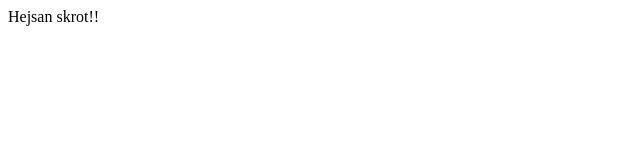
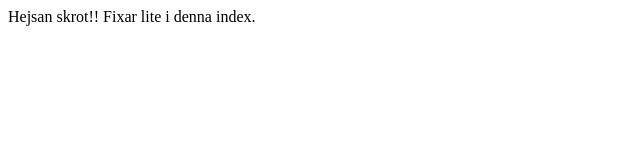
Before and after one commit to RickRock007/skrot, a plain HTML site: page index.html in a window 1280 px wide. Shown: the whole page, without its empty margins (0-640 px from the left). Drawn offline with Linux system fonts and the light colour scheme.

Commit message:
Ny fix-rad i index-filen

```diff
--- a/index.html
+++ b/index.html
@@ -6,5 +6,6 @@
   </head>
   <body>
     Hejsan skrot!!
+    Fixar lite i denna index.
   </body>
 </html>
```
